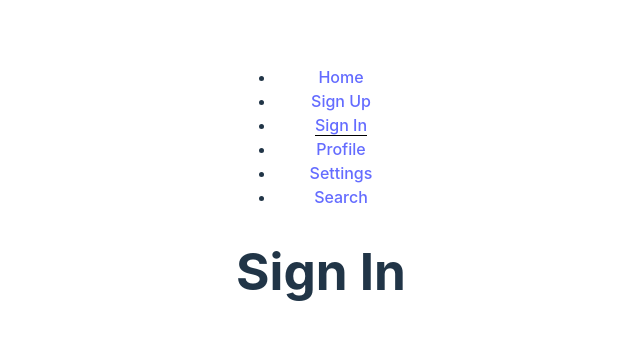
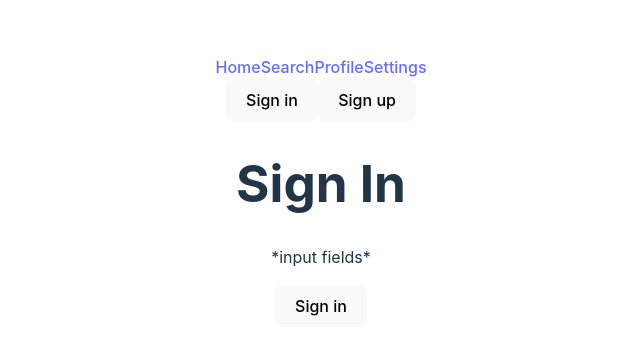
Before and after one commit to Serkan-P/NOVIRecipes, a React (Vite) app: page /signin in a window 1280 px wide. Shown: the part 209-564 px from the top of the page, without its empty margins (319-959 px from the left). Built offline with nearby package versions, Linux system fonts and the light colour scheme.

Commit message:
Base setup for authentication

```diff
--- a/package.json
+++ b/package.json
@@ -10,6 +10,8 @@
     "preview": "vite preview"
   },
   "dependencies": {
+    "axios": "^1.6.8",
+    "jwt-decode": "^4.0.0",
     "react": "^18.2.0",
     "react-dom": "^18.2.0",
     "react-router-dom": "^6.22.3"
--- a/src/App.jsx
+++ b/src/App.jsx
@@ -8,8 +8,11 @@ import Settings from "./pages/settings/Settings.jsx";
 import Search from "./pages/search/Search.jsx";
 import NotFound from "./pages/notfound/NotFound.jsx";
 import NavBar from "./components/NavBar.jsx";
+import {useContext} from "react";
+import {AuthContext} from "./context/AuthContext.jsx";
 
 function App() {
+    const { isAuth } = useContext(AuthContext);
 
     return (
         <>
@@ -18,9 +21,9 @@ function App() {
                 <Route path="/" element={<Home/>}/>
                 <Route path="/signup" element={<SignUp/>}/>
                 <Route path="/signin" element={<SignIn/>}/>
-                <Route path="/profile" element={<Profile/>}/>
-                <Route path="/settings" element={<Settings/>}/>
-                <Route path="/search" element={<Search/>}/>
+                <Route path="/profile" element={isAuth ? <Profile /> : <Navigate to="/" />} />
+                <Route path="/settings" element={isAuth ? <Settings /> : <Navigate to="/" />} />
+                <Route path="/search" element={isAuth ? <Search /> : <Navigate to="/" />} />
                 <Route path="*" element={<NotFound/>}/>
 
 
--- a/src/components/NavBar.jsx
+++ b/src/components/NavBar.jsx
@@ -1,16 +1,28 @@
-import {NavLink} from "react-router-dom";
+import {NavLink, useNavigate} from "react-router-dom";
+import {useContext} from "react";
+import {AuthContext} from "../context/AuthContext.jsx";
 
 function NavBar() {
+    const {isAuth, logout} = useContext(AuthContext);
+    const navigate = useNavigate();
+
     return (
         <nav>
-            <ul>
-                <li><NavLink className={({ isActive }) => isActive ? 'active-menu-link' : 'default-menu-link'} to="/">Home</NavLink></li>
-                <li><NavLink className={({ isActive }) => isActive ? 'active-menu-link' : 'default-menu-link'} to="/signup">Sign Up</NavLink></li>
-                <li><NavLink className={({ isActive }) => isActive ? 'active-menu-link' : 'default-menu-link'} to="/signin">Sign In</NavLink></li>
-                <li><NavLink className={({ isActive }) => isActive ? 'active-menu-link' : 'default-menu-link'} to="/profile">Profile</NavLink></li>
-                <li><NavLink className={({ isActive }) => isActive ? 'active-menu-link' : 'default-menu-link'} to="/settings">Settings</NavLink></li>
-                <li><NavLink className={({ isActive }) => isActive ? 'active-menu-link' : 'default-menu-link'} to="/search">Search</NavLink></li>
-            </ul>
+            <NavLink className={({isActive}) => isActive ? 'active-menu-link' : 'default-menu-link'}
+                     to="/">Home</NavLink>
+            <NavLink className={({isActive}) => isActive ? 'active-menu-link' : 'default-menu-link'}
+                     to="/search">Search</NavLink>
+            <NavLink className={({isActive}) => isActive ? 'active-menu-link' : 'default-menu-link'}
+                     to="/profile">Profile</NavLink>
+            <NavLink className={({isActive}) => isActive ? 'active-menu-link' : 'default-menu-link'}
+                     to="/settings">Settings</NavLink>
+
+            {isAuth ? <button type="button" onClick={logout}>Sign out</button> :
+                <div>
+                    <button type="button" onClick={() => navigate('/signin')}>Sign in</button>
+                    <button type="button" onClick={() => navigate('/signup')}>Sign up</button>
+                </div>
+            }
         </nav>
     );
 }
--- /dev/null
+++ b/src/context/AuthContext.jsx
@@ -0,0 +1,93 @@
+import {createContext, useEffect, useState} from "react";
+import {useNavigate} from "react-router-dom";
+import axios from "axios";
+import {jwtDecode} from "jwt-decode";
+import isTokenValid from "../helpers/isTokenValid.js";
+
+export const AuthContext = createContext({});
+
+function AuthContextProvider({children}) {
+    const [auth, setAuth] = useState({
+        isAuth: false,
+        user: null,
+        status: "pending",
+    });
+
+    useEffect(() => {
+        const token = localStorage.getItem("tokenNOVI");
+
+        if (token && isTokenValid(token)) {
+            void login(token);
+        } else {
+            setAuth({
+                isAuth: false,
+                user: null,
+                status: "done",
+            });
+        }
+
+    }, [])
+    const navigate = useNavigate();
+
+    async function login(token) {
+        localStorage.setItem("tokenNOVI", token);
+        const decodedToken = jwtDecode(token);
+        // console.log(decodedToken.sub);
+
+        try {
+            const response = await axios.get(`https://api.datavortex.nl/novirecipes/users/${decodedToken.sub}`, {
+                headers: {
+                    "Content-Type": "application/json",
+                    "Authorization": `Bearer ${token}`,
+                },
+            });
+            // console.log(response);
+
+            setAuth({
+                isAuth: true,
+                user: {
+                    username: response.data.username,
+                    email: response.data.email,
+                    // id: response.data.id,
+                },
+                status: "done",
+            });
+        } catch (e) {
+            console.error(e);
+            logout();
+        }
+        console.log("User is signed in!");
+        // const path = window.location.pathname;
+        // if (path === "/" || path === "/signin") {
+        //     console.log("what is this?");
+        // } else {
+        //     navigate("/profile");
+        // }
+        navigate("/profile");
+    }
+
+    function logout() {
+        console.log("User is signed out!");
+        localStorage.clear();
+        setAuth({
+            isAuth: false,
+            user: null,
+            status: "done",
+        });
+        navigate("/");
+    }
+
+    const contextData = {
+        isAuth: auth.isAuth,
+        login: login,
+        logout: logout,
+    };
+
+    return (
+        <AuthContext.Provider value={contextData}>
+            {auth.status === "done" ? children : <p>Loading...</p>}
+        </AuthContext.Provider>
+    );
+}
+
+export default AuthContextProvider;
--- /dev/null
+++ b/src/helpers/isTokenValid.js
@@ -0,0 +1,13 @@
+import {jwtDecode} from "jwt-decode";
+
+function isTokenValid(token) {
+    const decodedToken = jwtDecode(token);
+
+    const expirationTime = decodedToken.exp;
+    const currentTime = new Date().getTime();
+    const convertedCurrentTime = Math.round(currentTime / 1000);
+
+    return expirationTime - convertedCurrentTime > 0;
+}
+
+export default isTokenValid;
--- a/src/main.jsx
+++ b/src/main.jsx
@@ -3,11 +3,14 @@ import ReactDOM from "react-dom/client";
 import App from "./App.jsx";
 import "./index.css";
 import {BrowserRouter as Router} from "react-router-dom";
+import AuthContextProvider from "./context/AuthContext.jsx";
 
 ReactDOM.createRoot(document.getElementById('root')).render(
     <React.StrictMode>
         <Router>
-            <App/>
+            <AuthContextProvider>
+                <App/>
+            </AuthContextProvider>
         </Router>
     </React.StrictMode>,
 )
--- a/src/pages/signin/SignIn.jsx
+++ b/src/pages/signin/SignIn.jsx
@@ -1,15 +1,42 @@
 import "./SignIn.css";
-import {useEffect} from "react";
+import {useContext, useEffect} from "react";
+import {AuthContext} from "../../context/AuthContext.jsx";
+import axios from "axios";
 
 function SignIn() {
+    const {login} = useContext(AuthContext);
 
     useEffect(() => {
         document.title = "Sign In";
     }, []);
 
+    async function handleSubmit(e) {
+        e.preventDefault();
+        try {
+            const response = await axios.post("https://api.datavortex.nl/novirecipes/users/authenticate", {
+                "username": "teste",
+                "password": "12345678"
+            }, {
+                headers: {
+                    "Content-Type": "application/json",
+                    "X-Api-Key": import.meta.env.VITE_NOVI_API_KEY,
+                },
+            });
+            // console.log(response.data.jwt);
+            login(response.data.jwt);
+        } catch (e) {
+            console.error(e)
+        }
+    }
+
     return (
         <>
             <h1>Sign In</h1>
+
+            <form onSubmit={handleSubmit}>
+                <p>*input fields*</p>
+                <button type="submit">Sign in</button>
+            </form>
         </>
     );
 }
```
Also changed, not shown: 2 other files (tests, documents, lock files or other folders).
